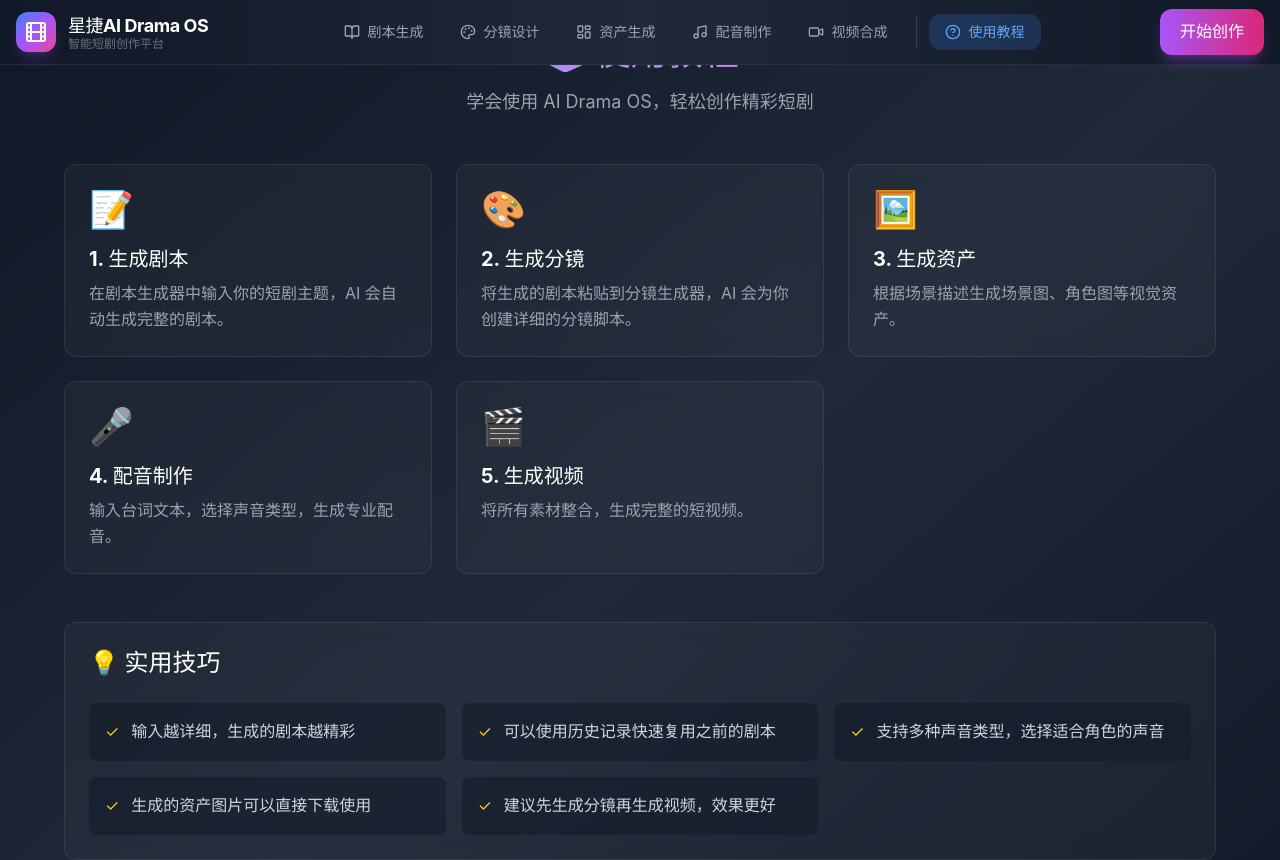
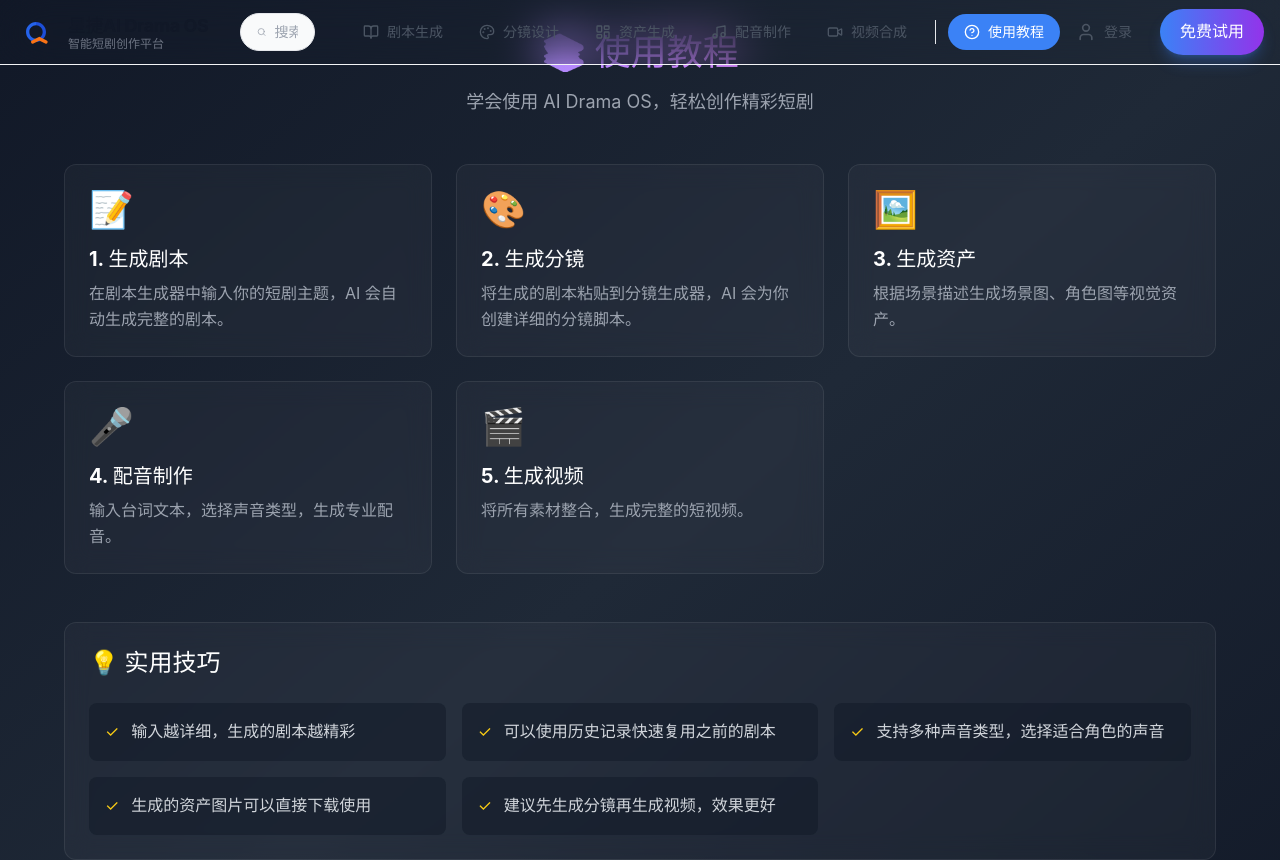
Before and after one commit to nhanhxxm2can9351-glitch/ai-drama-os, a React (Vite) app: page /tutorial in a window 1280 px wide. Shown: the top 860 px of the page. Built offline with nearby package versions, Linux system fonts and the light colour scheme.

Commit message:
Update navbar with liblib.tv style and custom logo

```diff
--- a/src/components/layout/Navbar.tsx
+++ b/src/components/layout/Navbar.tsx
@@ -1,5 +1,5 @@
 import { Link, useLocation } from 'react-router-dom';
-import { Menu, X, Sparkles, Film, BookOpen, Palette, Music, Video, HelpCircle, LayoutDashboard } from 'lucide-react';
+import { Menu, X, BookOpen, Palette, Music, Video, HelpCircle, LayoutDashboard, Search, User } from 'lucide-react';
 import { useState } from 'react';
 
 const mainNavItems = [
@@ -16,21 +16,53 @@ const otherNavItems = [
 
 export default function Navbar() {
   const [isOpen, setIsOpen] = useState(false);
+  const [searchFocused, setSearchFocused] = useState(false);
   const location = useLocation();
 
   return (
-    <nav className="fixed top-0 left-0 right-0 z-50 bg-gradient-to-r from-gray-900 via-gray-800 to-gray-900 border-b border-gray-700/50">
+    <nav className="fixed top-0 left-0 right-0 z-50 bg-white/8 backdrop-blur-xl border-b border-gray-100">
       <div className="container mx-auto px-4">
         <div className="flex items-center justify-between h-16">
           <Link to="/" className="flex items-center gap-3">
-            <div className="w-10 h-10 rounded-xl bg-gradient-to-br from-blue-500 via-purple-500 to-pink-500 flex items-center justify-center shadow-lg shadow-purple-500/20">
-              <Film className="w-6 h-6 text-white" />
+            <div className="relative w-10 h-10">
+              <svg viewBox="0 0 48 48" className="w-full h-full">
+                <path
+                  d="M12 24c0-6.627 5.373-12 12-12v4c-4.418 0-8 3.582-8 8s3.582 8 8 8v4c-6.627 0-12-5.373-12-12z"
+                  fill="#2563EB"
+                />
+                <path
+                  d="M36 24c0-6.627-5.373-12-12-12v4c4.418 0 8 3.582 8 8s-3.582 8-8 8v4c6.627 0 12-5.373 12-12z"
+                  fill="#1D4ED8"
+                />
+                <path
+                  d="M20 36l8-4 8 4"
+                  stroke="#F97316"
+                  strokeWidth="4"
+                  strokeLinecap="round"
+                  fill="none"
+                />
+              </svg>
             </div>
             <div className="flex flex-col">
-              <span className="font-bold text-lg text-white tracking-tight">星捷AI Drama OS</span>
+              <span className="font-bold text-lg text-gray-900 tracking-tight">星捷AI Drama OS</span>
               <span className="text-xs text-gray-500 -mt-1">智能短剧创作平台</span>
             </div>
           </Link>
+
+          <div className="hidden lg:flex items-center flex-1 max-w-xl mx-8">
+            <div className={`flex items-center gap-2 px-4 py-2 rounded-full border transition-all ${
+              searchFocused ? 'border-blue-500 shadow-lg shadow-blue-500/20' : 'border-gray-200 bg-gray-50'
+            }`}>
+              <Search className="w-4 h-4 text-gray-400" />
+              <input
+                type="text"
+                placeholder="搜索剧本、分镜、素材..."
+                className="bg-transparent outline-none text-sm text-gray-700 placeholder-gray-400 w-full"
+                onFocus={() => setSearchFocused(true)}
+                onBlur={() => setSearchFocused(false)}
+              />
+            </div>
+          </div>
 
           <div className="hidden lg:flex items-center gap-1">
             {mainNavItems.map((item) => {
@@ -40,10 +72,10 @@ export default function Navbar() {
                 <Link
                   key={item.path}
                   to={item.path}
-                  className={`flex items-center gap-2 px-4 py-2 rounded-xl text-sm font-medium transition-all ${
+                  className={`flex items-center gap-2 px-4 py-2 rounded-full text-sm font-medium transition-all ${
                     isActive
-                      ? 'bg-gradient-to-r from-purple-500/20 to-pink-500/20 text-white shadow-lg shadow-purple-500/10'
-                      : 'text-gray-400 hover:text-white hover:bg-gray-700/50'
+                      ? 'bg-gradient-to-r from-blue-500 to-purple-500 text-white shadow-lg shadow-blue-500/30'
+                      : 'text-gray-600 hover:text-gray-900 hover:bg-gray-100'
                   }`}
                 >
                   <Icon className="w-4 h-4" />
@@ -52,7 +84,7 @@ export default function Navbar() {
               );
             })}
 
-            <div className="w-px h-8 bg-gray-700 mx-2" />
+            <div className="w-px h-6 bg-gray-200 mx-2" />
 
             {otherNavItems.map((item) => {
               const Icon = item.icon;
@@ -60,10 +92,10 @@ export default function Navbar() {
                 <Link
                   key={item.path}
                   to={item.path}
-                  className={`flex items-center gap-2 px-4 py-2 rounded-xl text-sm font-medium transition-all ${
+                  className={`flex items-center gap-2 px-4 py-2 rounded-full text-sm font-medium transition-all ${
                     location.pathname === item.path
-                      ? 'bg-blue-500/20 text-blue-400'
-                      : 'text-gray-400 hover:text-white hover:bg-gray-700/50'
+                      ? 'bg-blue-500 text-white'
+                      : 'text-gray-600 hover:text-gray-900 hover:bg-gray-100'
                   }`}
                 >
                   <Icon className="w-4 h-4" />
@@ -74,13 +106,17 @@ export default function Navbar() {
           </div>
 
           <div className="hidden lg:flex items-center gap-3">
-            <button className="px-5 py-2.5 bg-gradient-to-r from-purple-500 to-pink-600 text-white rounded-xl font-medium hover:from-purple-600 hover:to-pink-700 transition-all transform hover:scale-105 shadow-lg shadow-purple-500/30">
-              开始创作
+            <button className="flex items-center gap-2 px-4 py-2 rounded-full text-gray-600 hover:text-gray-900 hover:bg-gray-100 transition-all">
+              <User className="w-5 h-5" />
+              <span className="text-sm font-medium">登录</span>
+            </button>
+            <button className="px-5 py-2.5 bg-gradient-to-r from-blue-500 to-purple-600 text-white rounded-full font-medium hover:from-blue-600 hover:to-purple-700 transition-all transform hover:scale-105 shadow-lg shadow-blue-500/30">
+              免费试用
             </button>
           </div>
 
           <button
-            className="lg:hidden p-2 text-gray-400 hover:text-white"
+            className="lg:hidden p-2 text-gray-600 hover:text-gray-900"
             onClick={() => setIsOpen(!isOpen)}
           >
             {isOpen ? <X className="w-6 h-6" /> : <Menu className="w-6 h-6" />}
@@ -88,8 +124,16 @@ export default function Navbar() {
         </div>
 
         {isOpen && (
-          <div className="lg:hidden py-4 border-t border-gray-700/50">
+          <div className="lg:hidden py-4 border-t border-gray-100">
             <div className="flex flex-col gap-2">
+              <div className="flex items-center gap-2 px-4 py-2 rounded-full border border-gray-200 bg-gray-50">
+                <Search className="w-4 h-4 text-gray-400" />
+                <input
+                  type="text"
+                  placeholder="搜索剧本、分镜、素材..."
+                  className="bg-transparent outline-none text-sm text-gray-700 placeholder-gray-400 w-full"
+                />
+              </div>
               {mainNavItems.map((item) => {
                 const Icon = item.icon;
                 return (
@@ -99,8 +143,8 @@ export default function Navbar() {
                     onClick={() => setIsOpen(false)}
                     className={`flex items-center gap-3 px-4 py-3 rounded-xl text-sm font-medium transition-all ${
                       location.pathname === item.path
-                        ? 'bg-gradient-to-r from-purple-500/20 to-pink-500/20 text-white'
-                        : 'text-gray-400 hover:text-white hover:bg-gray-700/50'
+                        ? 'bg-gradient-to-r from-blue-500 to-purple-500 text-white'
+                        : 'text-gray-600 hover:text-gray-900 hover:bg-gray-100'
                     }`}
                   >
                     <Icon className="w-5 h-5" />
@@ -117,8 +161,8 @@ export default function Navbar() {
                     onClick={() => setIsOpen(false)}
                     className={`flex items-center gap-3 px-4 py-3 rounded-xl text-sm font-medium transition-all ${
                       location.pathname === item.path
-                        ? 'bg-blue-500/20 text-blue-400'
-                        : 'text-gray-400 hover:text-white hover:bg-gray-700/50'
+                        ? 'bg-blue-500 text-white'
+                        : 'text-gray-600 hover:text-gray-900 hover:bg-gray-100'
                     }`}
                   >
                     <Icon className="w-5 h-5" />
@@ -126,9 +170,14 @@ export default function Navbar() {
                   </Link>
                 );
               })}
-              <button className="mt-2 px-4 py-3 bg-gradient-to-r from-purple-500 to-pink-600 text-white rounded-xl font-medium hover:from-purple-600 hover:to-pink-700 transition-all">
-                开始创作
-              </button>
+              <div className="flex gap-2 mt-2">
+                <button className="flex-1 px-4 py-3 text-gray-600 bg-gray-100 rounded-xl font-medium hover:bg-gray-200 transition-all">
+                  登录
+                </button>
+                <button className="flex-1 px-4 py-3 bg-gradient-to-r from-blue-500 to-purple-600 text-white rounded-xl font-medium hover:from-blue-600 hover:to-purple-700 transition-all">
+                  免费试用
+                </button>
+              </div>
             </div>
           </div>
         )}
```
